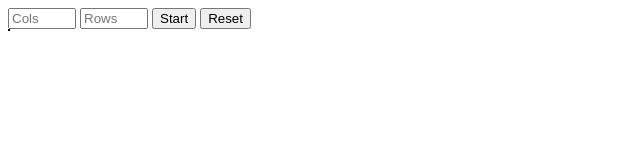
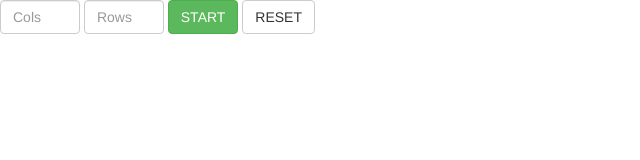
Before and after one commit to PauloAlves8039/Obstacle-Board, a plain HTML site: page index.html in a window 1280 px wide. Shown: the whole page, without its empty margins (0-640 px from the left). Drawn offline with nearby package versions, Linux system fonts and the light colour scheme.

Commit message:
Adicionando o Bootstrap

```diff
--- a/index.html
+++ b/index.html
@@ -1,5 +1,6 @@
 <!DOCTYPE html>
 <html lang="pt-br">
+
 <head>
     <meta charset='utf-8'>
     <meta http-equiv='X-UA-Compatible' content='IE=edge'>
@@ -7,15 +8,24 @@
     <title>Walking The Board</title>
     <link rel="stylesheet" href="./styles.css">
     <link rel="icon" href="./icon/controle.png">
+    <link rel="stylesheet" href="https://maxcdn.bootstrapcdn.com/bootstrap/3.3.7/css/bootstrap.min.css">
 </head>
+
 <body>
-    <input type="number" id="cols" placeholder="Cols" min="3" max="10">
-    <input type="number" id="rows" placeholder="Rows" min="3" max="10">
-    <button onclick="startField()">Start</button>
-    <button onclick="resetField()">Reset</button>
-    <table id="myTable">
 
-    </table>
+    <form class="form-inline">
+        <input class="form-control" type="number" id="cols" placeholder="Cols" min="3" max="10">
+        <input class="form-control" type="number" id="rows" placeholder="Rows" min="3" max="10">
+        <button class="btn btn-success" onclick="startField()">START</button>
+        <button class="btn btn-default" onclick="resetField()">RESET</button>
+        <table id="myTable" class="table-hover">
+
+        </table>
+    </form>
+
     <script src='./scripts.js'></script>
+    <script src="https://ajax.googleapis.com/ajax/libs/jquery/1.12.4/jquery.min.js"></script>
+    <script src="https://maxcdn.bootstrapcdn.com/bootstrap/3.3.7/js/bootstrap.min.js"></script>
 </body>
+
 </html>
--- a/styles.css
+++ b/styles.css
@@ -1,5 +1,6 @@
 table, td, tr{
     border: 1px solid;
+    margin-top: 5px;
 }
 
 td{
@@ -9,9 +10,9 @@ td{
 }
 
 #cols{
-    width: 60px;
+    width: 80px;
 }
 
 #rows{
-    width: 60px;
+    width: 80px;
 }
```
